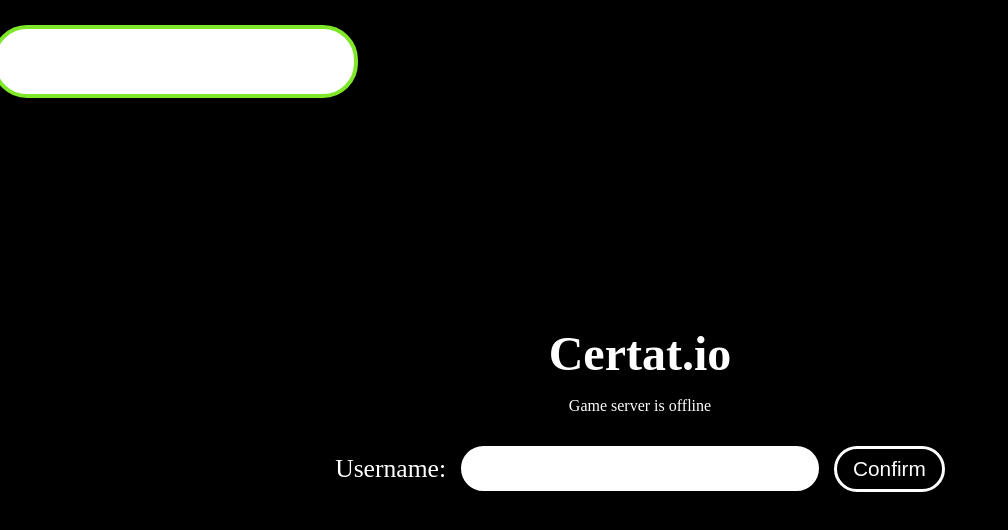
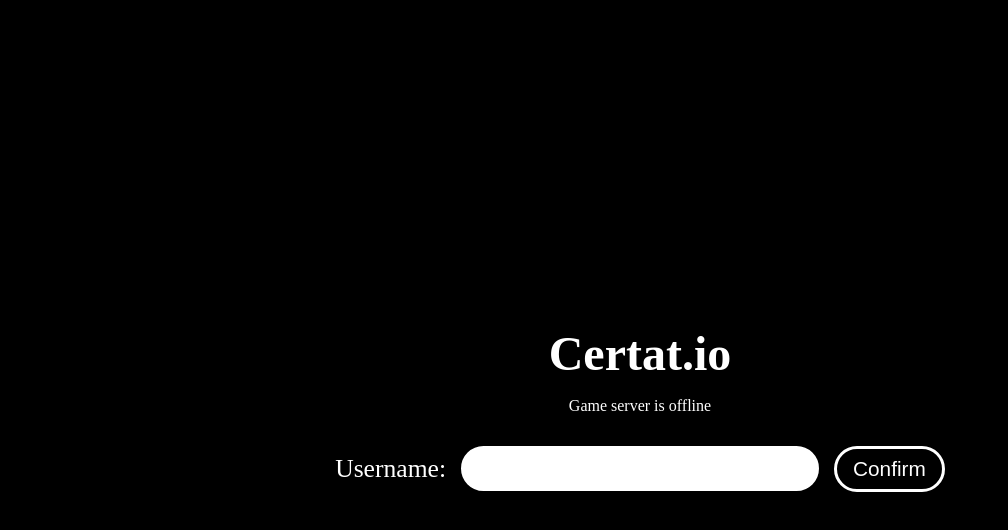
Before and after one commit to danielfazlijevic/certatio-front, a website built with Parcel: page src/index.html in a window 1280 px wide. Shown: the whole page, without its empty margins (0-1008 px from the left). Built offline with nearby package versions, Linux system fonts and the light colour scheme; files whose address does not match are found by name.

Commit message:
design changes, remove code input until game start

```diff
--- a/src/css/style.css
+++ b/src/css/style.css
@@ -204,10 +204,10 @@
 }
 
 #typed-code {
-  color: rgb(20, 85, 52);
+  color: rgb(56, 30, 0);
   font-family: 'Nunito', sans-serif;
   text-align: center;
   padding: 15px;
   background: rgb(255, 255, 255);
-  border: 4px solid rgb(127, 231, 42);
+  border: 4px solid rgb(255, 196, 0);
 }
--- a/src/index.html
+++ b/src/index.html
@@ -10,7 +10,7 @@
     rel="stylesheet">
 </head>
 
-<body class="game-started">
+<body id="page-body">
 
   <div class="lobby" id="lobby">
     <h1>Certat.io</h1>
--- a/src/js/main.js
+++ b/src/js/main.js
@@ -1,8 +1,12 @@
 import io from "socket.io-client";
 
-import { generateLanes } from "./generators";
+import {
+  generateLanes
+} from "./generators";
 
-import { refreshUI } from "./laneManagement";
+import {
+  refreshUI
+} from "./laneManagement";
 
 const socket = io("localhost:3000");
 
@@ -85,8 +89,10 @@
 socket.on("room:joined", (roomID) => {
   console.log("You have joined room", roomID);
   socket.currentRoom = roomID;
+  let bodyDiv = document.getElementById("page-body");
+  bodyDiv.classList.add("game-started");
   codeInput.focus();
-  document.getElementById("room-name-display").innerHTML = "Room: " + roomID;
+  document.getElementById("room-name-display").innerHTML = 'Room: "' + roomID + '"';
   document.getElementById("lobby").style.display = "none";
   drawPlayers(socket.currentRoom);
 });
```
